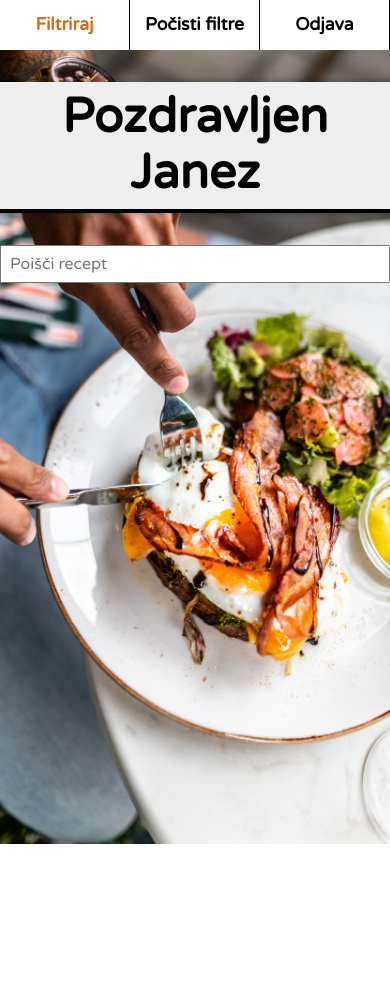
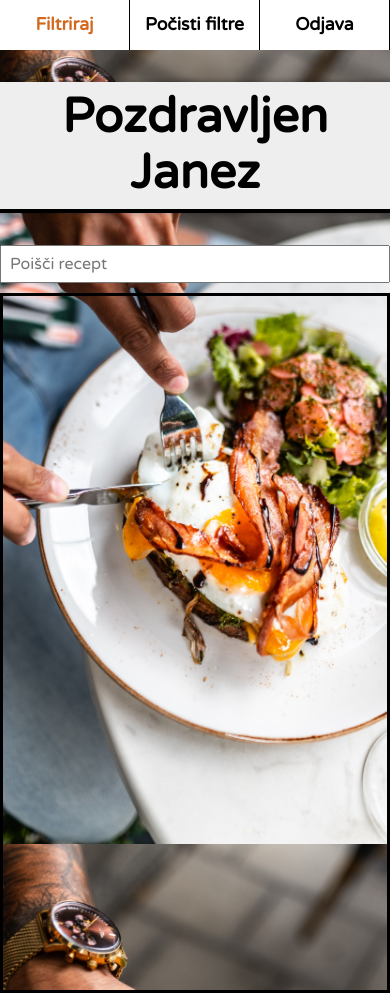
Before and after one commit to MartinStrekelj/kuharija, a React (Create React App) app: page / in a window 390 px wide. Before the commit the page ends 844 px from the top, so only its background shows below. Built offline with nearby package versions, Linux system fonts and the light colour scheme.

Commit message:
ScrollPane  :tada: !

```diff
--- /dev/null
+++ b/src/components/Scroll/Scroll.css
@@ -0,0 +1,18 @@
+.scrollPane{
+    overflow-y:"scroll";
+    border: 3px solid black;
+    height: 700px;
+    width: 90%;
+    margin-left:5%;
+    margin-right: 5%;
+    margin-top: 10px;
+}
+
+@media only screen and (max-width: 600px) {
+    .scrollPane{
+        width: 100%;
+        margin-left: 0;
+        margin-right: 0;
+    }
+
+}
--- /dev/null
+++ b/src/components/Scroll/Scroll.js
@@ -0,0 +1,13 @@
+import React from 'react';
+import "./Scroll.css"
+
+// Children
+const Scroll = (props) => {
+    return (
+        <div className="scrollPane">
+            {props.children}
+        </div>
+    );
+};
+
+export default Scroll;
--- a/src/container/App.js
+++ b/src/container/App.js
@@ -4,6 +4,7 @@ import List from "../components/List/List"
 import Greetings from "../components/Greetings/Greetings"
 import "tachyons";
 import Searchbar from '../components/Searchbar/Searchbar';
+import Scroll from '../components/Scroll/Scroll';
 
 class App extends Component {
   constructor() {
@@ -39,7 +40,9 @@ class App extends Component {
       <Navigation loggedIn={this.state.isLoggedIn} />
       <Greetings username={this.state.user.username}/>
       <Searchbar updateInput={this.updateInput}/>
-      <List />
+      <Scroll>
+        <List />
+      </Scroll>
     </div>
   );
 }
```
